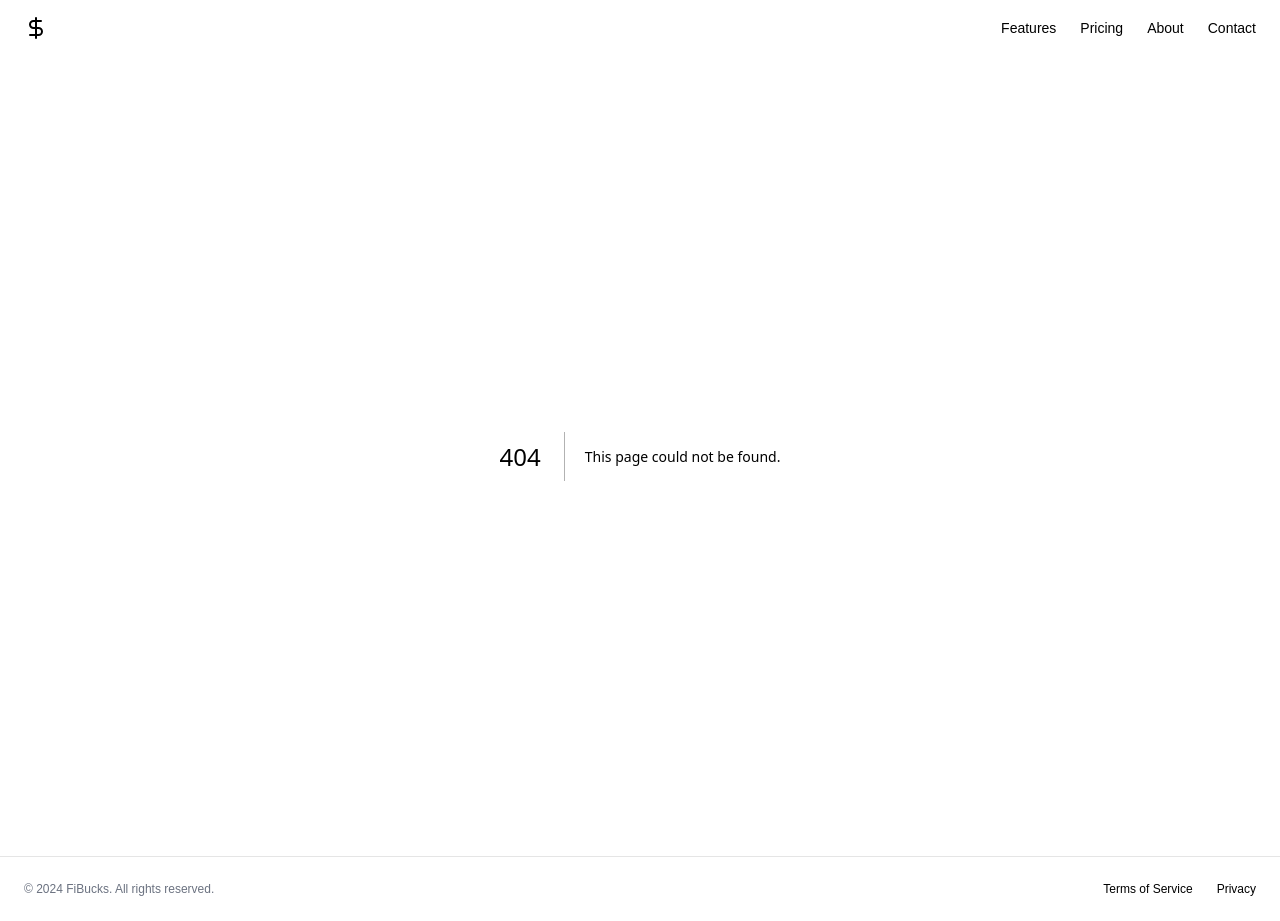
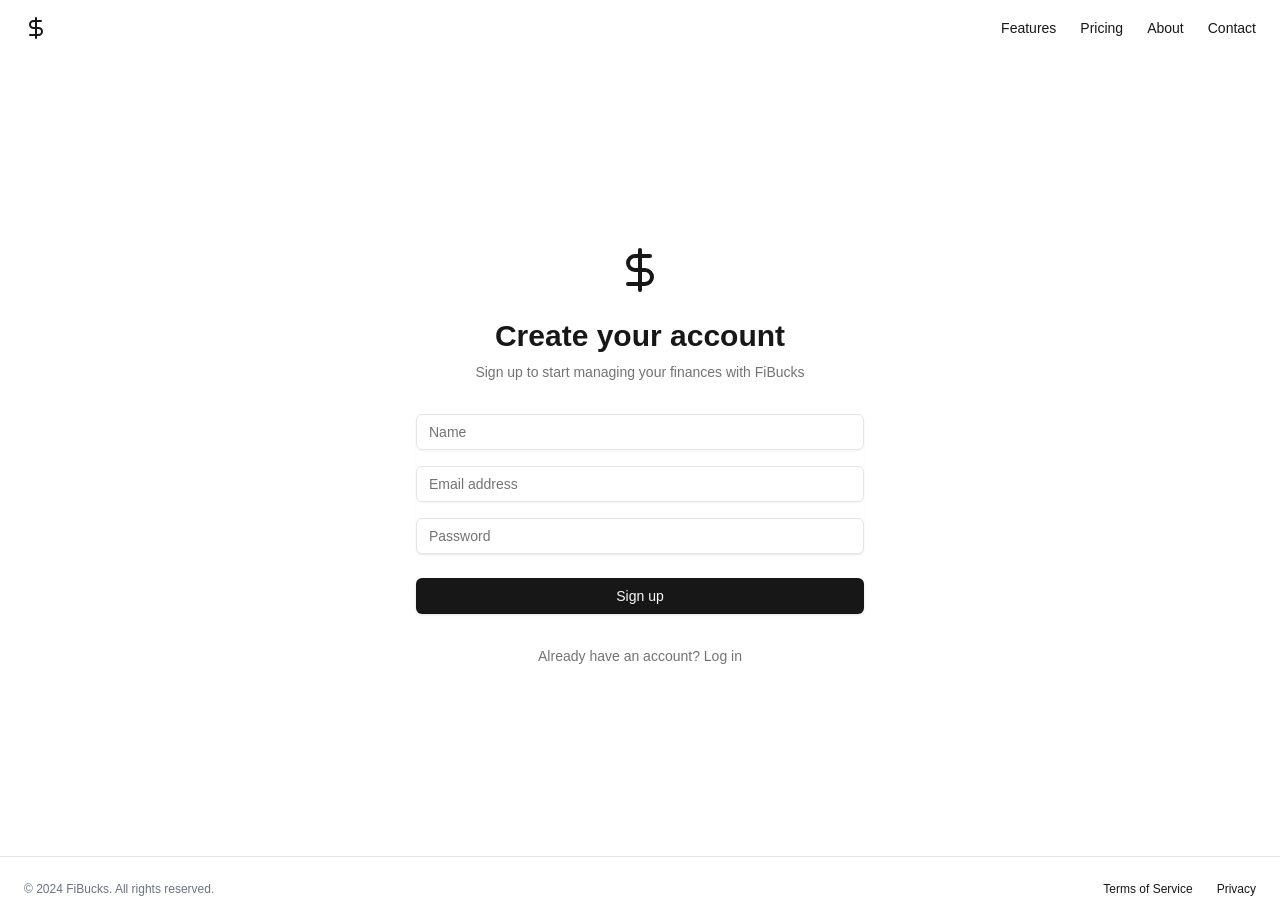
Before and after one commit to morepriyam/FiBucks, a Next.js app: page /signup in a window 1280 px wide. Before the commit this address had no page. Built offline with nearby package versions, Linux system fonts and the light colour scheme.

Commit message:
signup page added

```diff
--- a/package.json
+++ b/package.json
@@ -10,6 +10,7 @@
   },
   "dependencies": {
     "@radix-ui/react-icons": "^1.3.0",
+    "@radix-ui/react-label": "^2.1.0",
     "@radix-ui/react-progress": "^1.1.0",
     "@radix-ui/react-slot": "^1.1.0",
     "@radix-ui/react-tabs": "^1.1.0",
--- /dev/null
+++ b/src/app/signup/page.tsx
@@ -0,0 +1,82 @@
+import { DollarSign } from "lucide-react";
+import { Button } from "@/components/ui/button";
+import { Input } from "@/components/ui/input";
+import { Label } from "@/components/ui/label";
+
+export default function SignupPage() {
+  return (
+    <div className="flex min-h-screen flex-col">
+      <main className="flex flex-1 items-center justify-center px-4 py-8">
+        <div className="w-full max-w-md space-y-8">
+          <div className="text-center">
+            <DollarSign className="mx-auto h-12 w-12" />
+            <h2 className="mt-6 text-3xl font-bold">Create your account</h2>
+            <p className="mt-2 text-sm text-muted-foreground">
+              Sign up to start managing your finances with FiBucks
+            </p>
+          </div>
+          <form className="mt-8 space-y-6" action="#" method="POST">
+            <div className="space-y-4 rounded-md shadow-sm">
+              <div>
+                <Label htmlFor="name" className="sr-only">
+                  Name
+                </Label>
+                <Input
+                  id="name"
+                  name="name"
+                  type="text"
+                  required
+                  className="w-full"
+                  placeholder="Name"
+                />
+              </div>
+              <div>
+                <Label htmlFor="email-address" className="sr-only">
+                  Email address
+                </Label>
+                <Input
+                  id="email-address"
+                  name="email"
+                  type="email"
+                  autoComplete="email"
+                  required
+                  className="w-full"
+                  placeholder="Email address"
+                />
+              </div>
+              <div>
+                <Label htmlFor="password" className="sr-only">
+                  Password
+                </Label>
+                <Input
+                  id="password"
+                  name="password"
+                  type="password"
+                  autoComplete="new-password"
+                  required
+                  className="w-full"
+                  placeholder="Password"
+                />
+              </div>
+            </div>
+
+            <div>
+              <Button type="submit" className="w-full">
+                Sign up
+              </Button>
+            </div>
+          </form>
+          <p className="mt-2 text-center text-sm text-muted-foreground">
+            Already have an account?{" "}
+            <a
+              href="#"
+              className="font-medium underline-offset-4 hover:underline"
+            >
+              Log in
+            </a>
+          </p>
+        </div>
+      </main>
+    </div>
+  );
+}
--- /dev/null
+++ b/src/components/ui/input.tsx
@@ -0,0 +1,25 @@
+import * as React from "react"
+
+import { cn } from "@/lib/utils"
+
+export interface InputProps
+  extends React.InputHTMLAttributes<HTMLInputElement> {}
+
+const Input = React.forwardRef<HTMLInputElement, InputProps>(
+  ({ className, type, ...props }, ref) => {
+    return (
+      <input
+        type={type}
+        className={cn(
+          "flex h-9 w-full rounded-md border border-input bg-transparent px-3 py-1 text-sm shadow-sm transition-colors file:border-0 file:bg-transparent file:text-sm file:font-medium file:text-foreground placeholder:text-muted-foreground focus-visible:outline-none focus-visible:ring-1 focus-visible:ring-ring disabled:cursor-not-allowed disabled:opacity-50",
+          className
+        )}
+        ref={ref}
+        {...props}
+      />
+    )
+  }
+)
+Input.displayName = "Input"
+
+export { Input }
--- /dev/null
+++ b/src/components/ui/label.tsx
@@ -0,0 +1,26 @@
+"use client"
+
+import * as React from "react"
+import * as LabelPrimitive from "@radix-ui/react-label"
+import { cva, type VariantProps } from "class-variance-authority"
+
+import { cn } from "@/lib/utils"
+
+const labelVariants = cva(
+  "text-sm font-medium leading-none peer-disabled:cursor-not-allowed peer-disabled:opacity-70"
+)
+
+const Label = React.forwardRef<
+  React.ElementRef<typeof LabelPrimitive.Root>,
+  React.ComponentPropsWithoutRef<typeof LabelPrimitive.Root> &
+    VariantProps<typeof labelVariants>
+>(({ className, ...props }, ref) => (
+  <LabelPrimitive.Root
+    ref={ref}
+    className={cn(labelVariants(), className)}
+    {...props}
+  />
+))
+Label.displayName = LabelPrimitive.Root.displayName
+
+export { Label }
```
Also changed, not shown: 1 other file (tests, documents, lock files or other folders).
